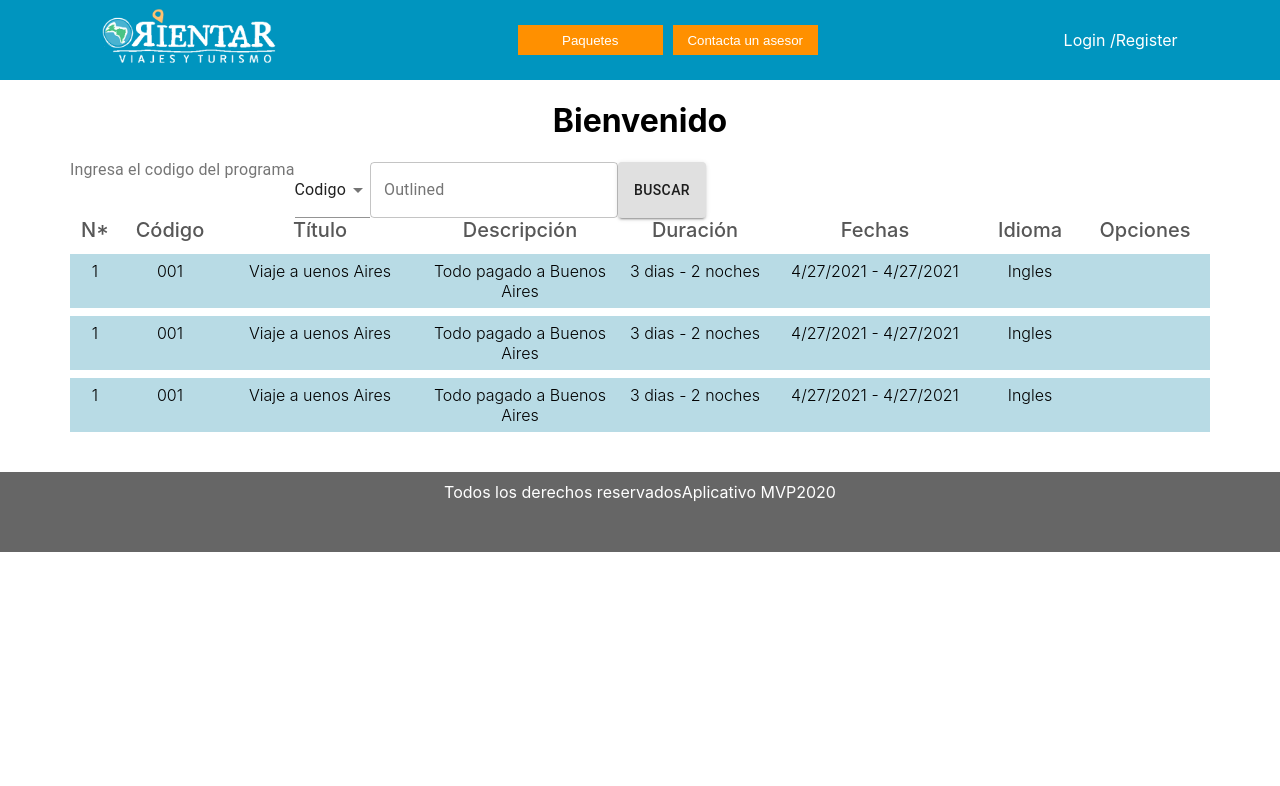
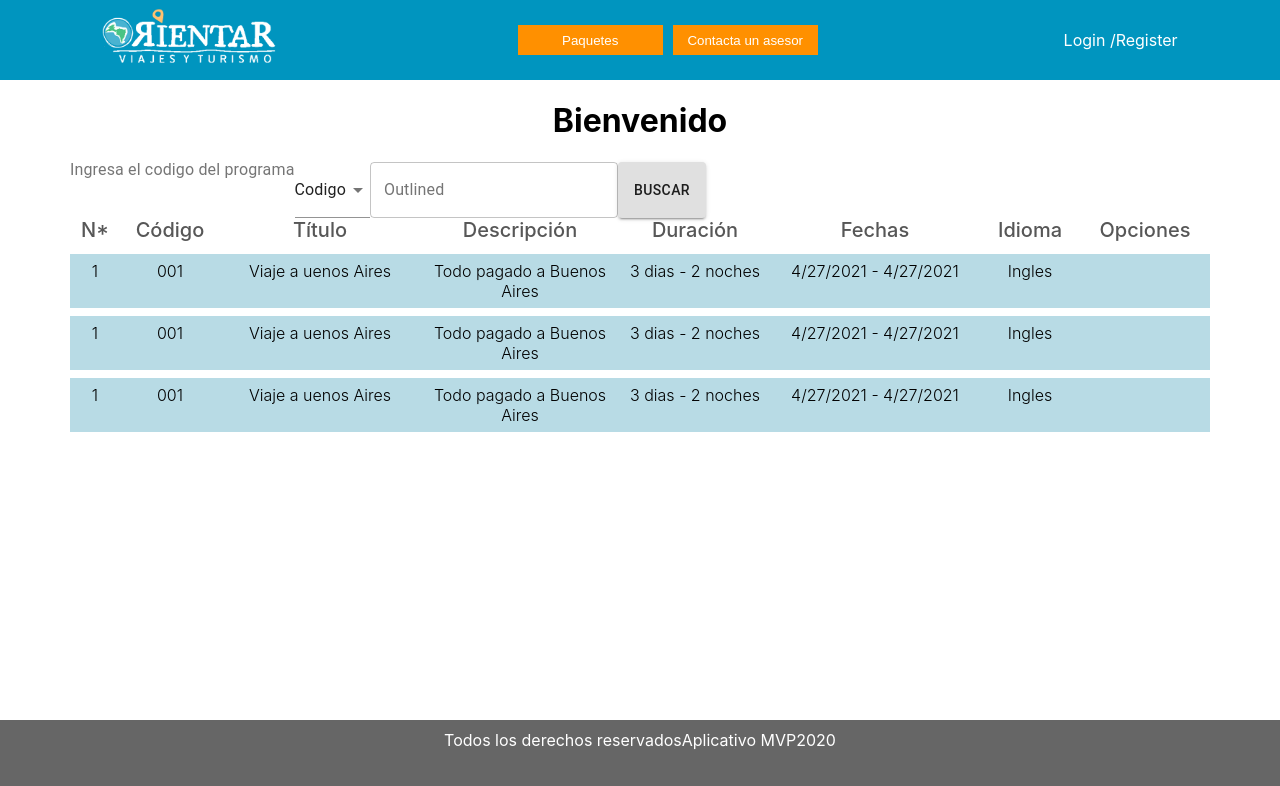
Before and after one commit to kroners/travel-mvp-ui, a React (Create React App) app: page /admin/home in a window 1280 px wide. Shown: the top 786 px of the page. Built offline with nearby package versions, Linux system fonts and the light colour scheme.

Commit message:
Added style for AdminHome page

```diff
--- a/src/App.scss
+++ b/src/App.scss
@@ -22,7 +22,8 @@ footer {
 .home,
 .program_search,
 .program_detail,
-.contact-agent {
+.contact-agent,
+.admin__home {
 	flex: 1;
 }
 
```
